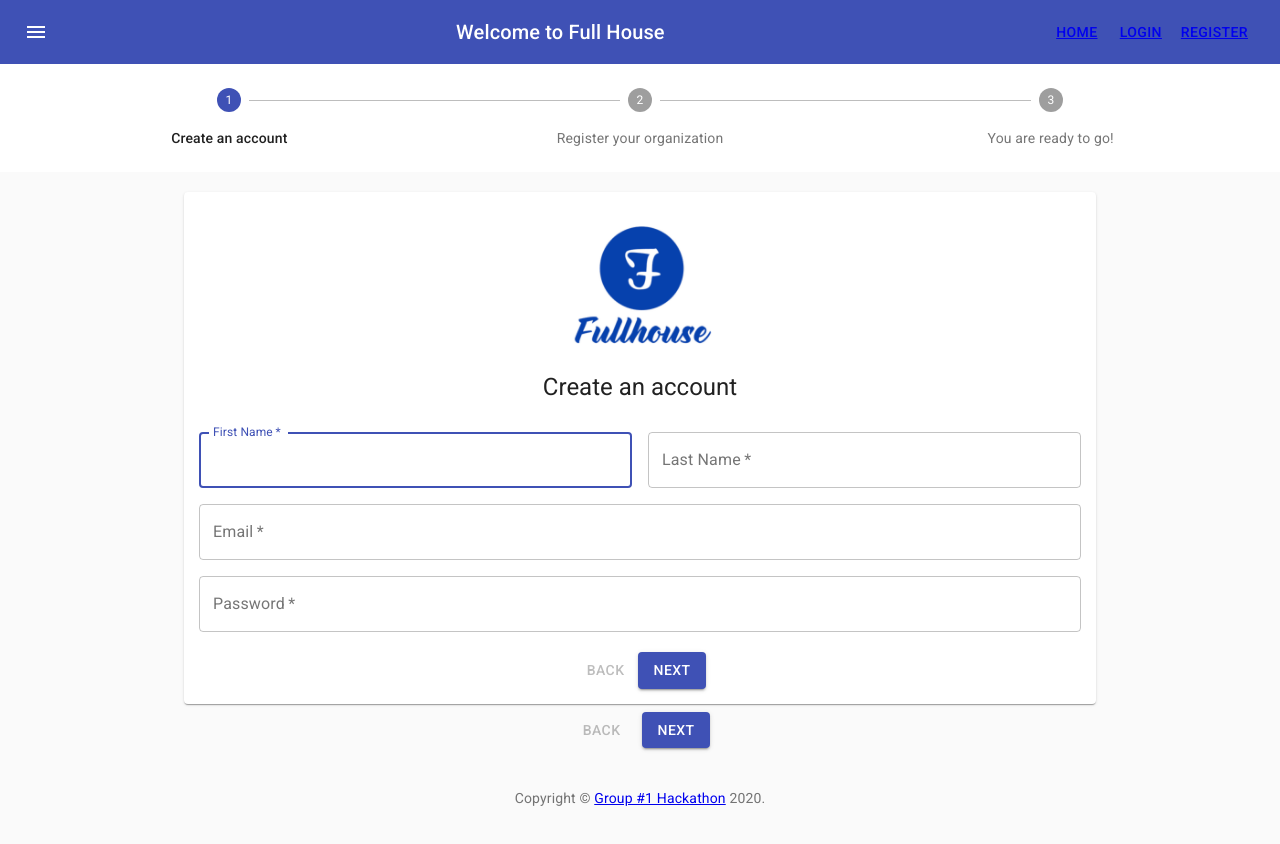
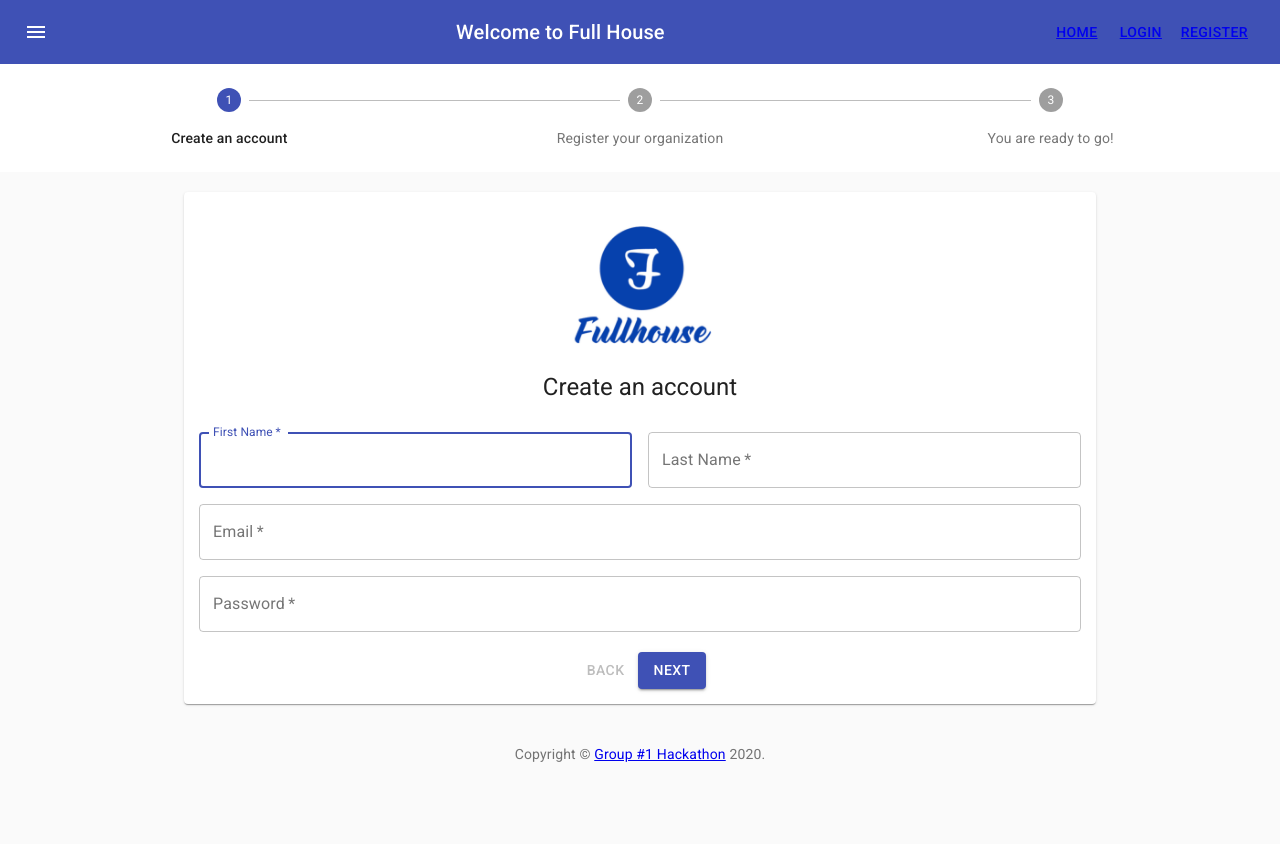
Before and after one commit to danielhafez/full_house, a React (Create React App) app in the folder FE/full_house/: page /register in a window 1280 px wide. Shown: the top 844 px of the page. Built offline with nearby package versions, Linux system fonts and the light colour scheme.

Commit message:
sending info to db from signup page

```diff
--- a/FE/full_house/src/components/Signup.jsx
+++ b/FE/full_house/src/components/Signup.jsx
@@ -10,6 +10,7 @@ import { Link } from 'react-router-dom';
 import Box from '@material-ui/core/Box';
 import RegisterUser from '../components/RegisterUser';
 import FinalConfirmation from './FinalConfirmation';
+import { createCompany } from '../lib/api';
 
 function Copyright() {
   return (
@@ -82,8 +83,24 @@ export default function HorizontalLabelPositionBelowStepper() {
     setActiveStep(0);
   };
 
-  const submit = () => {
-    console.log(userInfo, companyInfo);
+  const submit = async () => {
+    try {
+      let response = await createCompany(companyInfo);
+      let data = await response.data;
+      if (!data) {
+        alert('Impossible to register the company information');
+        return false;
+      }
+    } catch (e) {
+      alert(`Error: ${e}`);
+      return false;
+    }
+    try {
+      userInfo.company_id = companyInfo.company_id;
+      console.log(userInfo);
+    } catch (e) {
+      console.log(e);
+    }
   };
 
   const getStepContent = (stepIndex) => {
@@ -148,18 +165,6 @@ export default function HorizontalLabelPositionBelowStepper() {
             <Typography className={classes.instructions}>
               {getStepContent(activeStep)}
             </Typography>
-            <div>
-              <Button
-                disabled={activeStep === 0}
-                onClick={handleBack}
-                className={classes.backButton}
-              >
-                Back
-              </Button>
-              <Button variant='contained' color='primary' onClick={handleNext}>
-                {activeStep === steps.length - 1 ? 'Finish' : 'Next'}
-              </Button>
-            </div>
           </div>
         )}
         <Box mt={5} mb={20} pb={5}>
```
